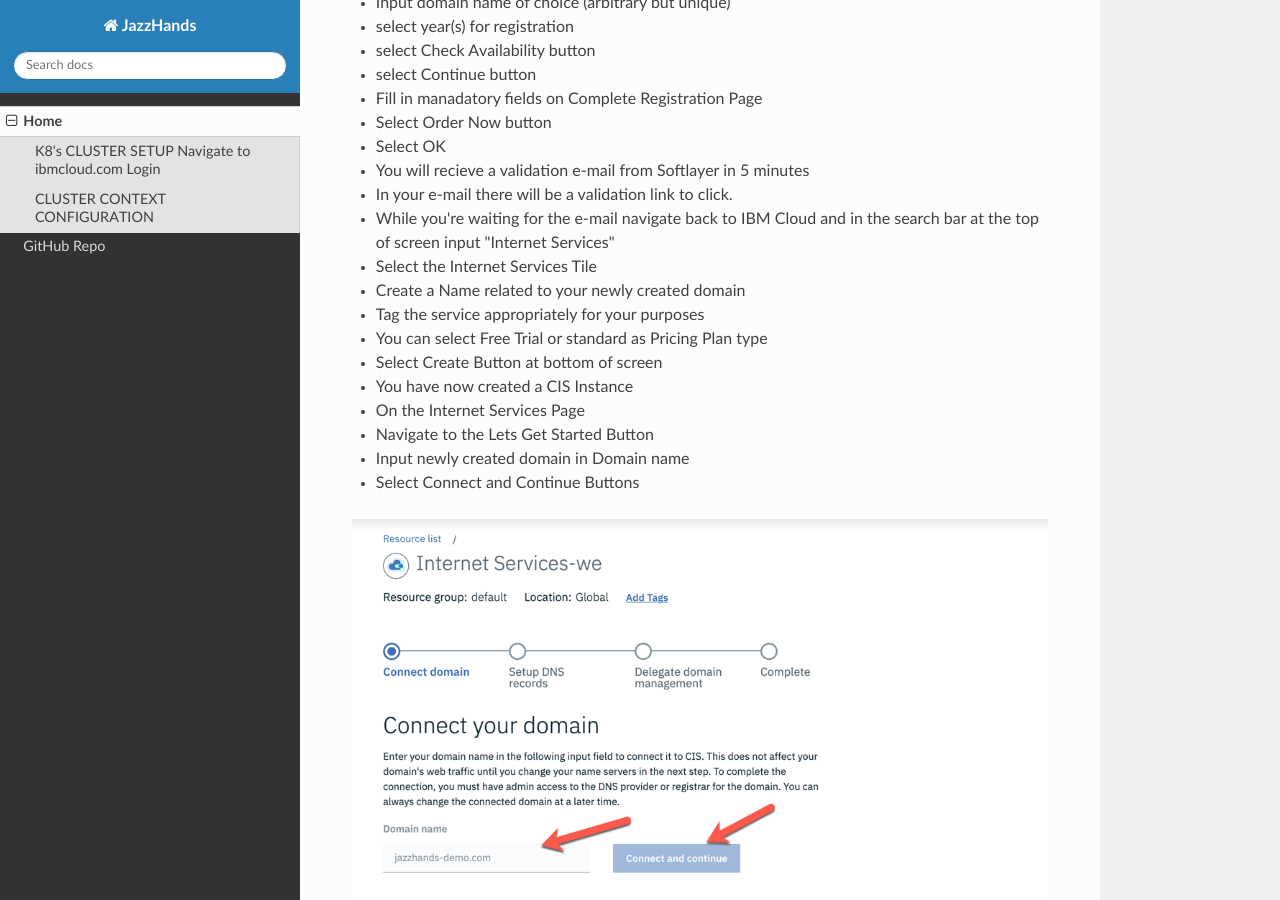
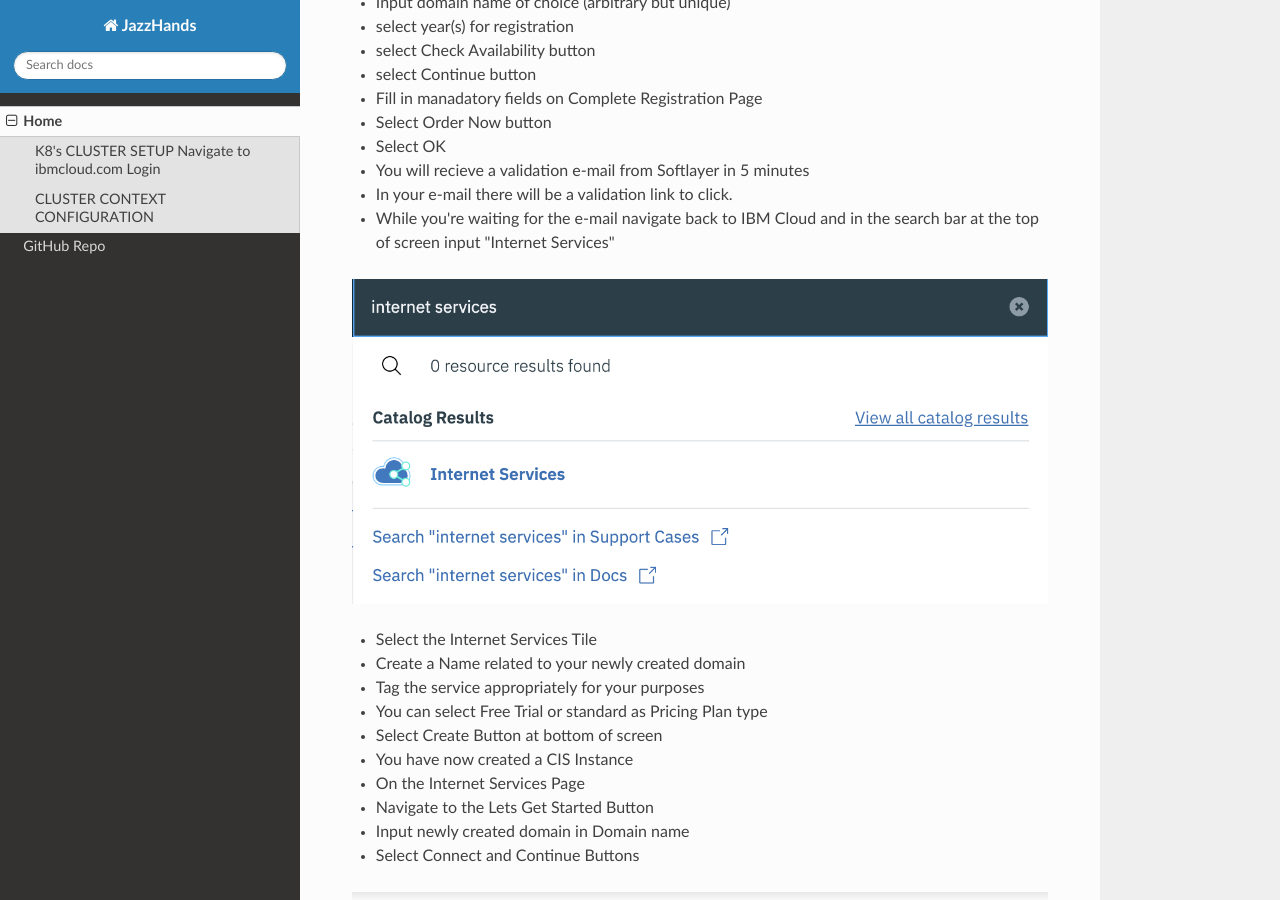
Before and after one commit to kriersd/JazzHands, an MkDocs documentation site: the page built from docs/index.md, in a window 1280 px wide and 900 px high, scrolled down 3465 px. Built offline with MkDocs 1.6.1, drawn with Linux system fonts in a browser that asks for light colours; nearby versions of some CDN libraries.

Commit message:
cistile.png

```diff
--- a/docs/index.md
+++ b/docs/index.md
@@ -113,6 +113,8 @@
 * In your e-mail there will be a validation link to click.
 
 * While you're waiting for the e-mail navigate back to IBM Cloud and in the search bar at the top of screen input "Internet Services"
+
+![](CISTile.png)
 
 * Select the Internet Services Tile
 
```
